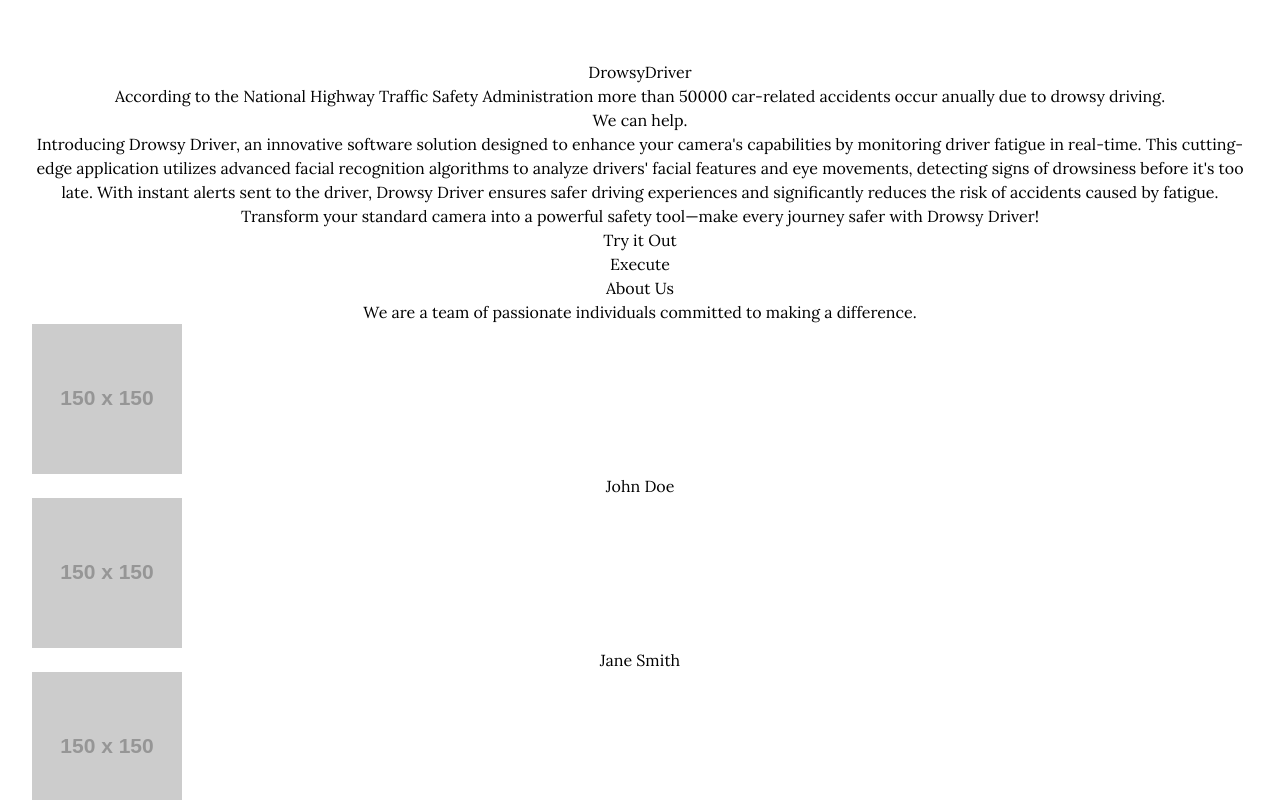
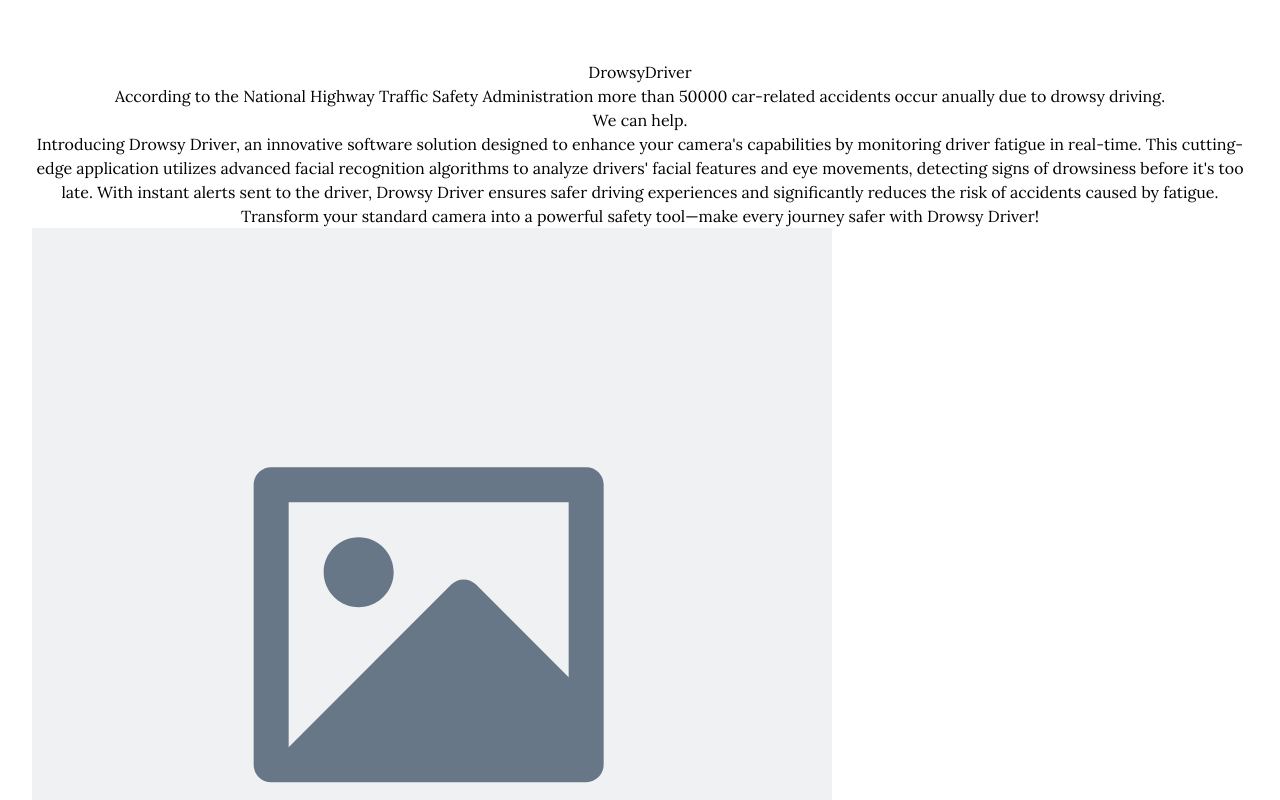
Before and after one commit to javiiicz/drowsydriver-app, a React (Vite) app: page / in a window 1280 px wide. Shown: the part 940-1740 px from the top of the page. Built offline with nearby package versions, Linux system fonts and the light colour scheme.

Commit message:
Edit Description

```diff
--- a/src/App.jsx
+++ b/src/App.jsx
@@ -12,7 +12,7 @@ import Camera from './components/Camera';
 function App() {
     const appRef = useRef(null);
     const toRef = useRef(null);
-    const SPEED = 2000
+    const SPEED = 1200
     var [date,setDate] = useState(new Date());
     // This ref will store the start time only once when the component is mounted
     const startTime = useRef(Date.now()).current; // Captures the time when component first renders
--- a/src/components/Desc.jsx
+++ b/src/components/Desc.jsx
@@ -1,10 +1,14 @@
+import placeholder from "../assets/placeholder.svg"
+
 function Desc() {
     return (
-      <div className="container flex flex-col items-center justify-center my-52 w-4/5 space-x-2">
-          <div className="text flex-1 px-20 py-2">
-            <p>
-            Introducing Drowsy Driver, an innovative software solution designed to enhance your camera's capabilities by monitoring driver fatigue in real-time. This cutting-edge application utilizes advanced facial recognition algorithms to analyze drivers' facial features and eye movements, detecting signs of drowsiness before it's too late. With instant alerts sent to the driver, Drowsy Driver ensures safer driving experiences and significantly reduces the risk of accidents caused by fatigue. Transform your standard camera into a powerful safety tool—make every journey safer with Drowsy Driver!
-            </p>
+      <div className="flex items-center justify-center my-52 bg-gray-50/20 mx-[5%] p-8 rounded-xl">
+          <div className="px-20 py-2 text-lg flex flex-row gap-5 items-center">
+            <div className="basis-1/2">
+                Introducing Drowsy Driver, an innovative software solution designed to enhance your camera's capabilities by monitoring driver fatigue in real-time. This cutting-edge application utilizes advanced facial recognition algorithms to analyze drivers' facial features and eye movements, detecting signs of drowsiness before it's too late. With instant alerts sent to the driver, Drowsy Driver ensures safer driving experiences and significantly reduces the risk of accidents caused by fatigue. Transform your standard camera into a powerful safety tool—make every journey safer with Drowsy Driver!
+            </div>
+            <img src={placeholder} className="w-80">
+            </img>
           </div>
       </div>
     );
```
Also changed, not shown: src/assets/placeholder.svg (added).
